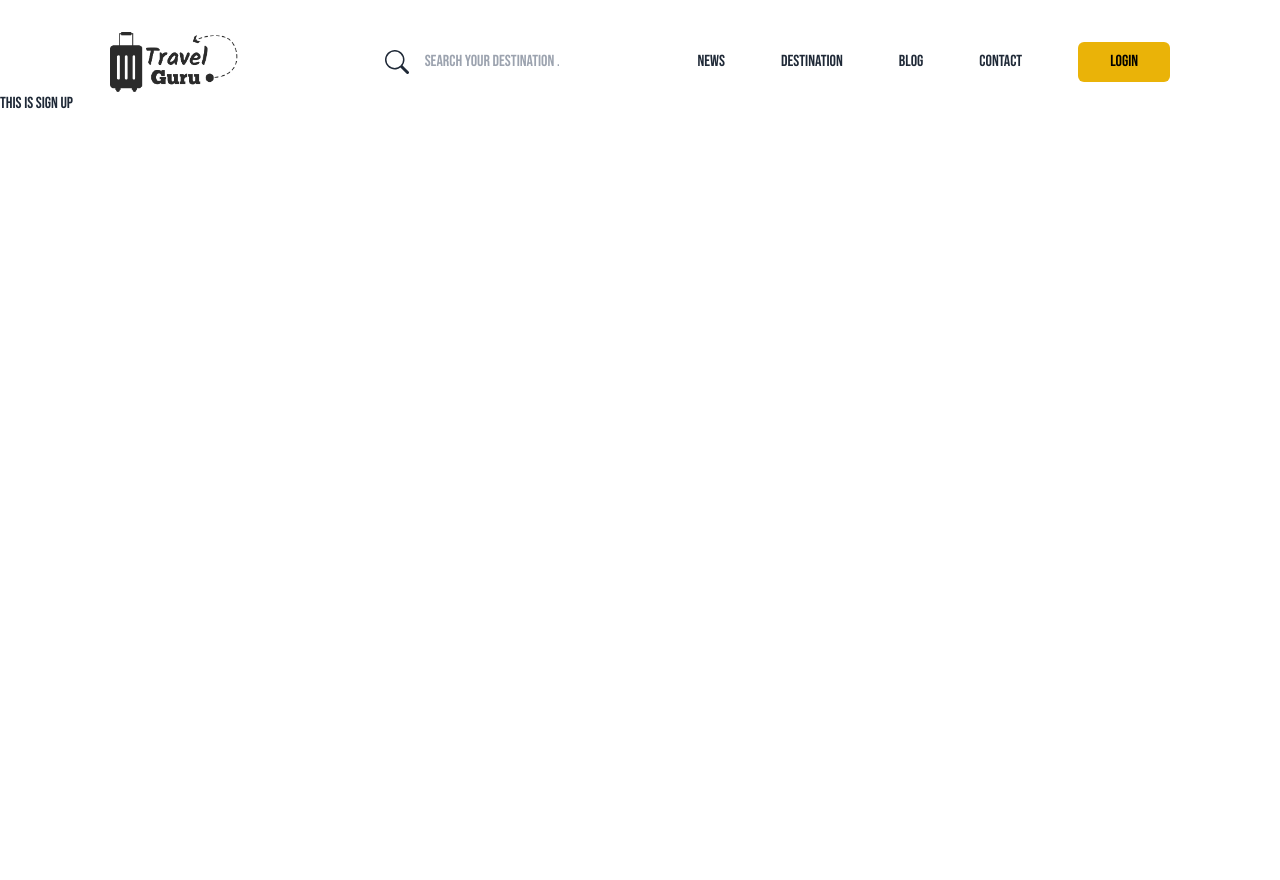
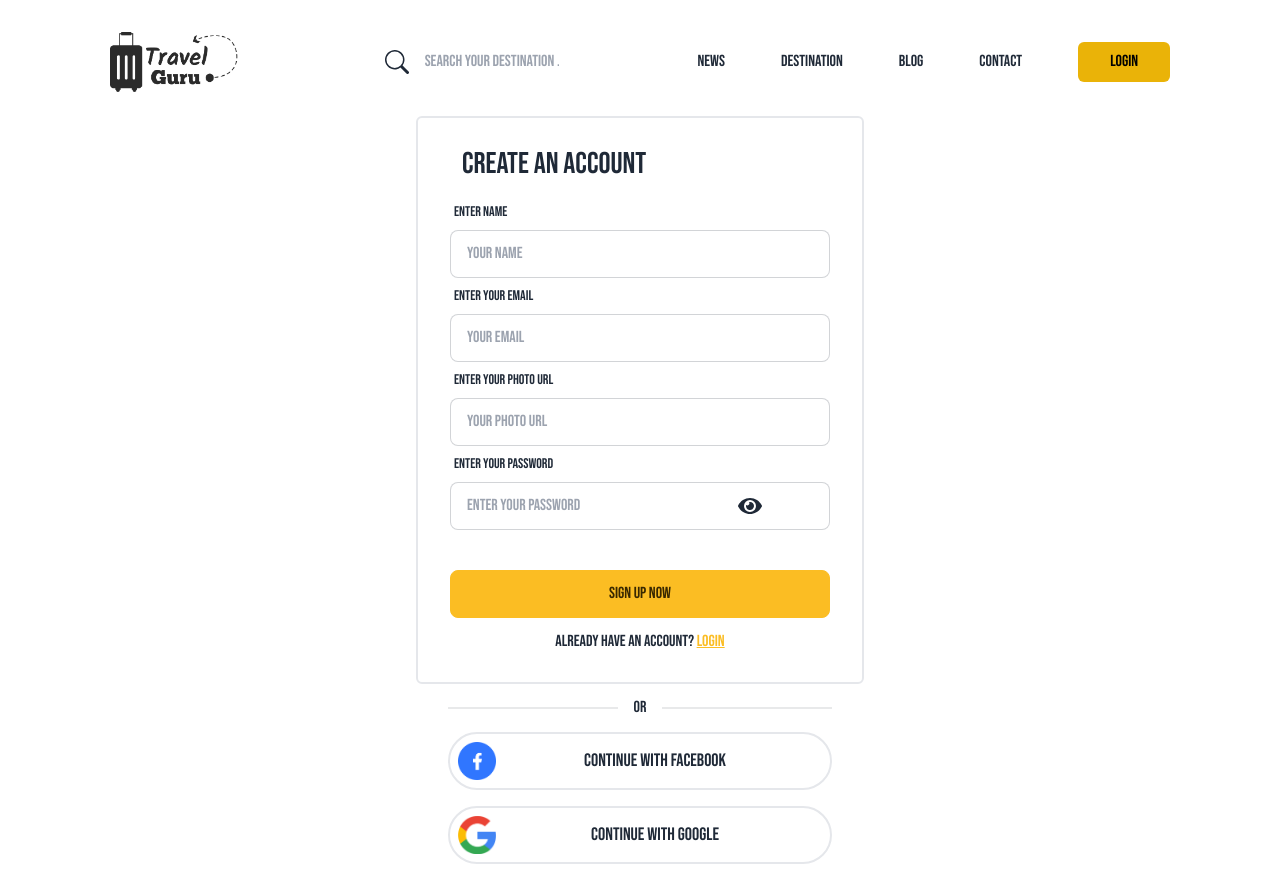
Before and after one commit to shakilahmedshuvo/travel-goru-client, a React (Vite) app: page /signUp in a window 1280 px wide. Before the commit the page ends 800 px from the top, so only its background shows below. Built offline with nearby package versions, Linux system fonts and the light colour scheme; no server answers.

Commit message:
add sign up

```diff
--- a/src/Components/Login/Login.jsx
+++ b/src/Components/Login/Login.jsx
@@ -66,7 +66,7 @@ const Login = () => {
                         <input
                             name="email"
                             type="text"
-                            placeholder="Enter Your Email"
+                            placeholder="Your Email"
                             className="input input-bordered"
                             required />
                     </div>
@@ -87,7 +87,7 @@ const Login = () => {
                                     :
                                     'password'
                             }
-                            placeholder="Enter Your Password"
+                            placeholder="Your Password"
                             className="input input-bordered"
                             required />
                         {/* show or hide btn */}
--- a/src/Components/Providers/AuthProvider.jsx
+++ b/src/Components/Providers/AuthProvider.jsx
@@ -24,7 +24,7 @@ const AuthProvider = ({ children }) => {
         return signInWithEmailAndPassword(auth, email, password);
     };
 
-    //
+    // updateUser Profile
     const updateUserProfile = (name, photo) => {
         return updateProfile(auth.currentUser, {
             displayName: name,
--- a/src/Components/SignUp/SignUp.jsx
+++ b/src/Components/SignUp/SignUp.jsx
@@ -1,16 +1,162 @@
 import { Helmet } from "react-helmet-async";
+import { Link, useNavigate } from "react-router-dom";
+import SocialLogin from "../../Shared/SocialLogin";
+import { useState } from "react";
+import { FaEye, FaEyeSlash } from "react-icons/fa";
+import useAuth from "../../Hooks/UseAuth";
+import { toast } from "react-hot-toast";
 
 const SignUp = () => {
+    // show pass and hide pass
+    const [show, setShow] = useState();
+    const { createUser, updateUserProfile } = useAuth();
+    const navigate = useNavigate();
+
+    const onSubmit = event => {
+        // stop reloading
+        event.preventDefault();
+        // get the info form the field
+        const form = event.target;
+        const name = form.name.value;
+        const email = form.email.value;
+        const photoURL = form.photo.value;
+        const password = form.password.value;
+
+        createUser(email, password)
+            .then(result => {
+                const user = result.user;
+                // console.log(user)
+                updateUserProfile(name, photoURL)
+                    .then(() => {
+                        toast.success('successfully Register')
+                        navigate('/')
+                    })
+            })
+            .catch(error => console.log(error))
+    };
+
     return (
-        <div>
+        <div
+            className="max-w-7xl mx-auto mt-6">
             <Helmet>
                 <title>
-                Sign Up | Travel Guru
+                    Sign Up | Travel Guru
                 </title>
             </Helmet>
-            <h2>
-                this is sign up
-            </h2>
+            <div
+                className="w-full max-w-md mx-auto border-2 px-8 py-4 rounded-md">
+                <h2
+                    className="text-3xl p-3">
+                    Create an account
+                </h2>
+                {/* form section start */}
+                <form
+                    onSubmit={onSubmit}>
+                    <div className="form-control">
+                        <label
+                            className="label">
+                            <span
+                                className="label-text">
+                                Enter Name
+                            </span>
+                        </label>
+                        <input
+                            name="name"
+                            type="text"
+                            placeholder="Your Name"
+                            className="input input-bordered"
+                            required />
+                    </div>
+                    <div className="form-control">
+                        <label
+                            className="label">
+                            <span
+                                className="label-text">
+                                Enter Your Email
+                            </span>
+                        </label>
+                        <input
+                            name="email"
+                            type="text"
+                            placeholder="Your Email"
+                            className="input input-bordered"
+                            required />
+                    </div>
+                    <div className="form-control">
+                        <label
+                            className="label">
+                            <span
+                                className="label-text">
+                                Enter Your Photo URL
+                            </span>
+                        </label>
+                        <input
+                            name="photo"
+                            type="photo"
+                            placeholder="Your Photo URL"
+                            className="input input-bordered"
+                            required />
+                    </div>
+                    <div
+                        className="form-control">
+                        <label
+                            className="label">
+                            <span
+                                className="label-text">
+                                Enter Your Password
+                            </span>
+                        </label>
+                        <input
+                            name="password"
+                            type={
+                                show ?
+                                    'text'
+                                    :
+                                    'password'
+                            }
+                            placeholder="Enter Your Password"
+                            className="input input-bordered"
+                            required />
+                        {/* show or hide btn */}
+                        <p
+                            onClick={() => setShow(!show)}
+                            className="relative bottom-9 left-72 md:left-72 text-3xl">
+                            <small>
+                                {
+                                    show ?
+                                        <span>
+                                            <FaEyeSlash />
+                                        </span>
+                                        :
+                                        <span>
+                                            <FaEye />
+                                        </span>
+                                }
+                            </small>
+                        </p>
+                    </div>
+                    {/* submit btn */}
+                    <div
+                        className="form-control mt-4"
+                        type="submit">
+                        <button
+                            className="btn btn-block btn-warning text-base font-medium">
+                            Sign Up Now
+                        </button>
+                    </div>
+                    <p
+                        className="font-medium text-base mt-3 mb-3 text-center">
+                        Already have an account?  <Link
+                            to="/login"
+                            className="link link-warning hover:text-gray-500">
+                            Login
+                        </Link>
+                    </p>
+                </form>
+            </div>
+            <div>
+                <SocialLogin />
+            </div>
         </div>
     );
 };
```
